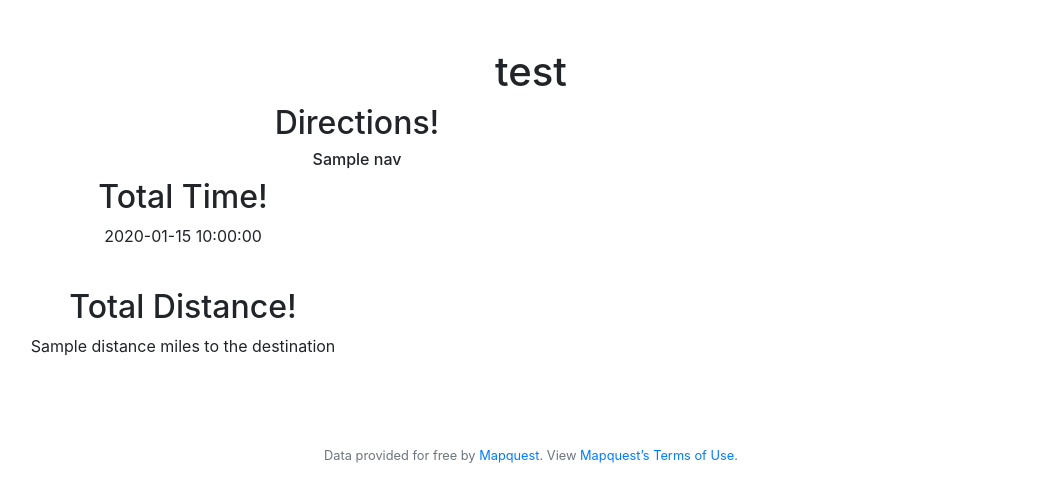
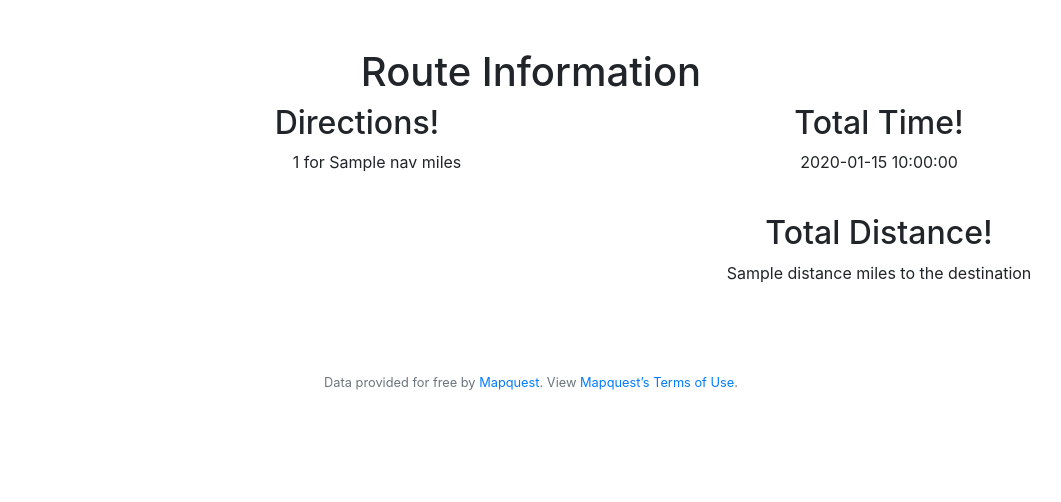
Before and after one commit to NguyenBran/cs50-mapz, a Flask app: template templates/checkDest.html in a window 1280 px wide. Shown: the part 76-578 px from the top of the page, without its empty margins (109-1170 px from the left). Run offline with Flask 2, Linux system fonts and the light colour scheme; the template is opened without the code that fills it: most values are stand-ins (such as "Sample title", 1, 10 or a date in 2020); parts of the project's set-up code (start-up, migrations or seed data) failed here and were passed over; some libraries are stand-ins or nearby versions.

Commit message:
clean up

```diff
--- a/application.py
+++ b/application.py
@@ -81,10 +81,10 @@ def checkDest():
         info["directions"] = directions([start_address, end_address])
         time = totalTime([start_address, end_address])
         temp = ""
-        if (time / 3600) > 0:
+        if (time // 3600) > 0:
             temp += str(time / 3600) + "hours "
             time /= 3600
-        if (time / 60) > 0:
+        if (time // 60) > 0:
             temp += str(time / 60) + "minutes "
             time /= 60
 
--- a/helpers.py
+++ b/helpers.py
@@ -115,7 +115,7 @@ def directions(locations : list) -> list:
 
         for legs in results['route']['legs']:
             for nav in legs['maneuvers']:
-                navigation.append(nav['narrative'])
+                navigation.append((nav['narrative'], nav["distance"])
         start = locations[i]
 
     return navigation
--- a/templates/checkDest.html
+++ b/templates/checkDest.html
@@ -21,11 +21,13 @@
     });
     </script>
     {% if info is defined %}
-        <h1>test</h1>
+        <h1>Route Information</h1>
+        <div class="container">
+            <div class="row">
                 <div class="col-sm-8">
                     <h2>Directions!</h2>
                     {% for nav in info["directions"] %}
-                <h6>{{ nav }}</h6>
+                        <ul>{{ nav[0] }} for {{ nav[1] }} miles</ul>
                     {% endfor %}
                 </div>
                 <div class="col-sm-4">
@@ -33,6 +35,8 @@
                     <p>{{ info["time"] }}</p><br>
                     <h2>Total Distance!</h2>
                     <p>{{ info["distance"] }} miles to the destination</p><br>
+                </div>
+            </div>
         </div>
 
     {% else %}
```
Lines whose indentation alone changed are shown as unchanged.
